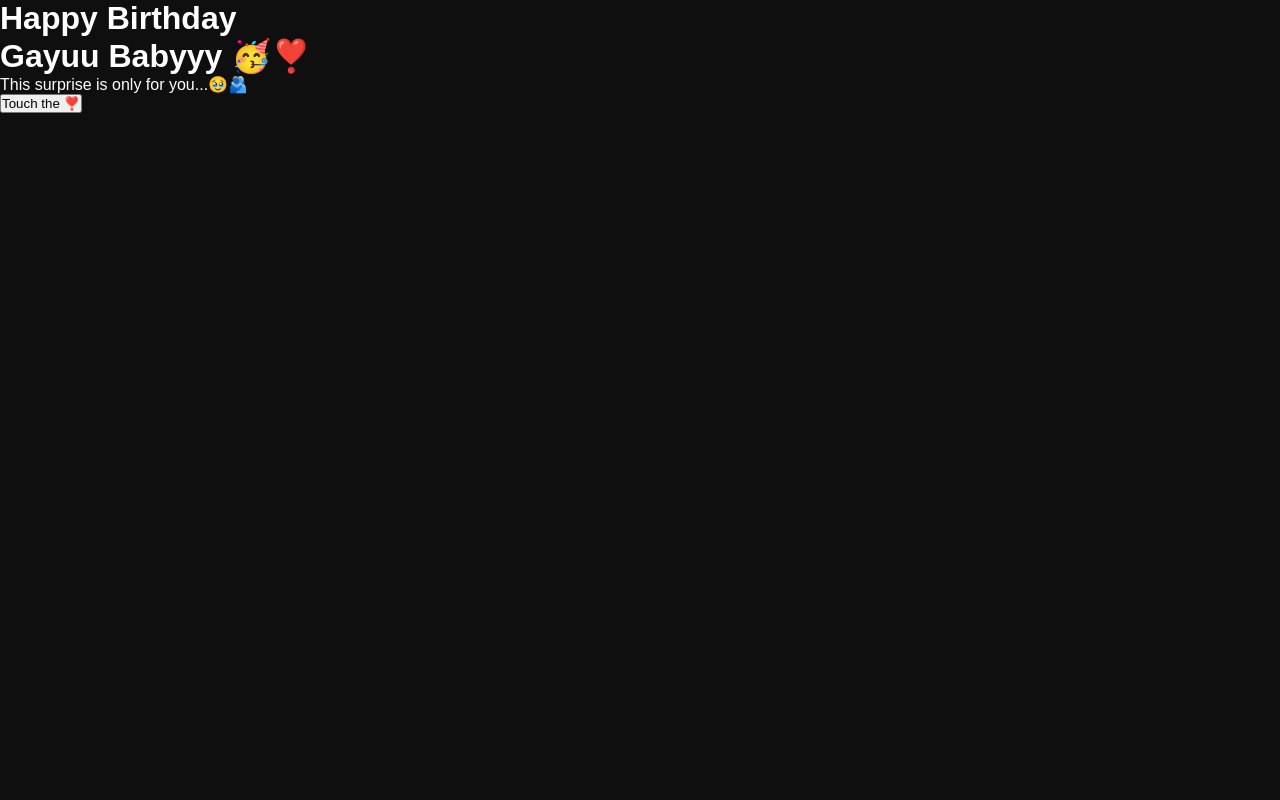
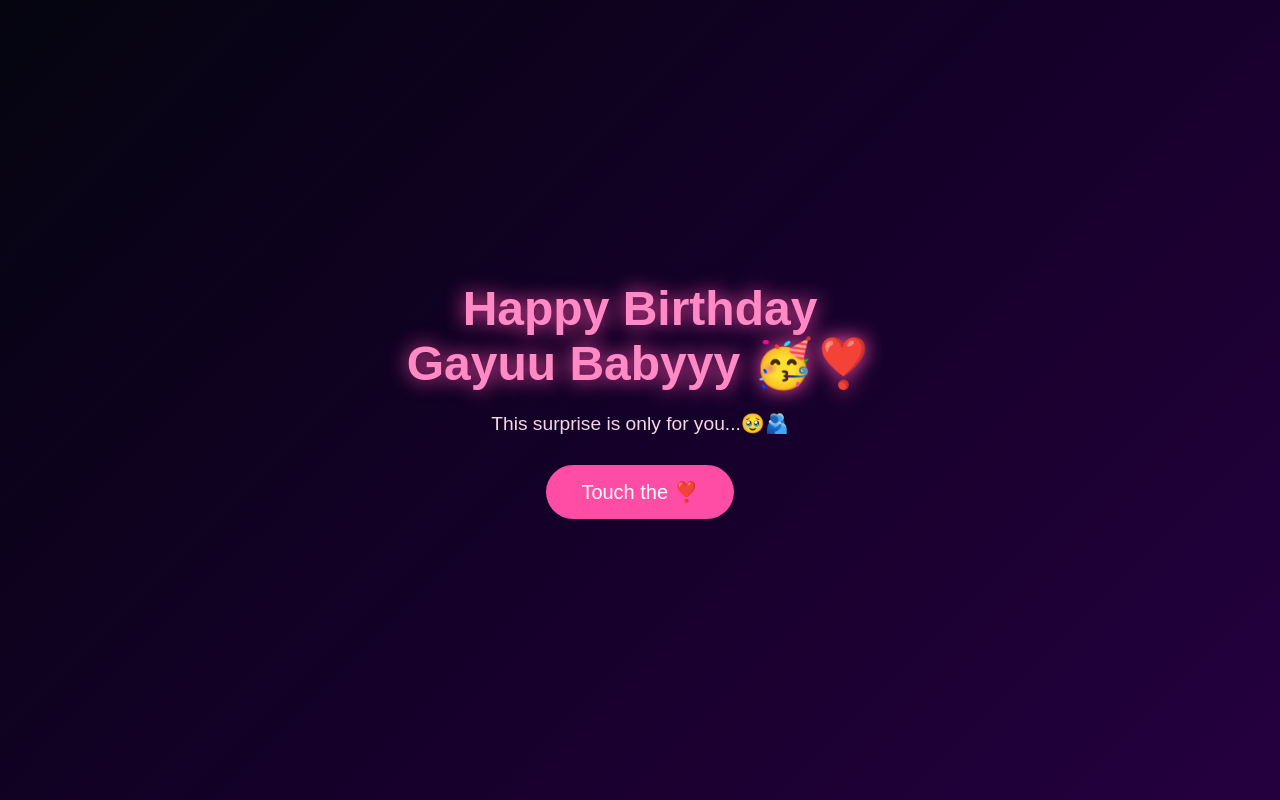
Before and after one commit to mrvasanth2006/gayu_birthday-, a plain HTML site: page index.html in a window 1280 px wide. Drawn offline with Linux system fonts and the light colour scheme.

Commit message:
Update style.css

```diff
--- a/style.css
+++ b/style.css
@@ -5,7 +5,48 @@
 }
 
 body{
-    background:#0f0f0f;
+    font-family:Arial,sans-serif;
+    background:linear-gradient(135deg,#050510,#140028,#25003f);
     color:white;
-    font-family:Arial, sans-serif;
+    height:100vh;
+    overflow:hidden;
 }
+
+.hero{
+    display:flex;
+    flex-direction:column;
+    justify-content:center;
+    align-items:center;
+    text-align:center;
+    height:100vh;
+    padding:20px;
+}
+
+h1{
+    font-size:3rem;
+    color:#ff8ac6;
+    text-shadow:0 0 20px #ff4da6;
+    margin-bottom:20px;
+}
+
+p{
+    font-size:1.2rem;
+    color:#f5d6e8;
+    margin-bottom:30px;
+}
+
+button{
+    padding:15px 35px;
+    font-size:20px;
+    border:none;
+    border-radius:50px;
+    cursor:pointer;
+    background:#ff4da6;
+    color:white;
+    transition:0.3s;
+}
+
+button:hover{
+    transform:scale(1.08);
+    box-shadow:0 0 25px #ff4da6;
+}
```
